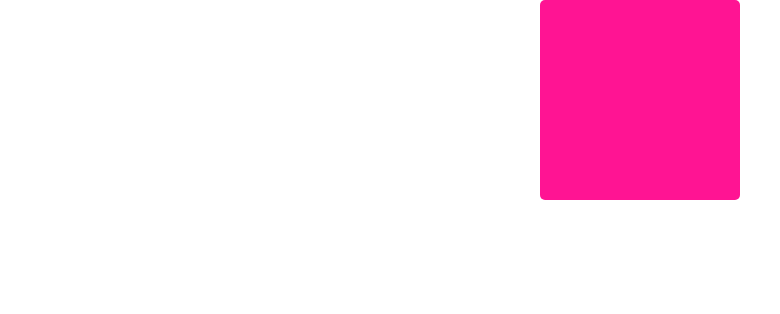
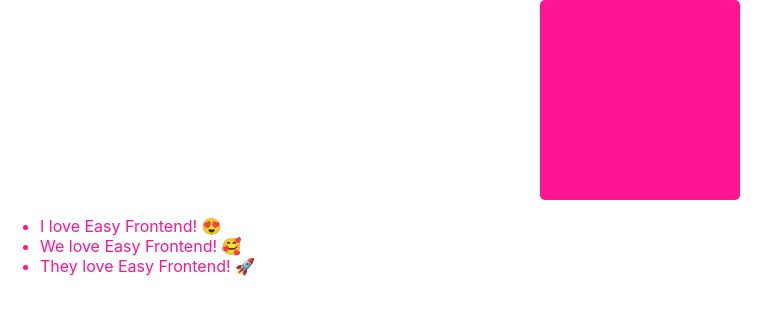
Before and after one commit to DungGit99/React-hooks-easy_frontend, a React (Create React App) app: page / in a window 1280 px wide. Shown: the top 314 px of the page, without its empty margins (0-780 px from the left). Built offline with nearby package versions, Linux system fonts and the light colour scheme.

Commit message:
Todolist

```diff
--- a/src/App.js
+++ b/src/App.js
@@ -1,11 +1,25 @@
-import React from 'react';
+import React, { useState } from 'react';
 import './App.scss';
 import ColorBox from './components/ColorBox';
+import TodoList from './components/TodoList';
 
 function App() {
+  const [todoList, setTodoList] = useState([
+    { id: 1, title: 'I love Easy Frontend! 😍 ' },
+    { id: 2, title: 'We love Easy Frontend! 🥰 ' },
+    { id: 3, title: 'They love Easy Frontend! 🚀 ' },
+  ])
+  const handleTodoList = (item) => {
+    const index = todoList.findIndex(x => x.id === item.id)
+    if(index < 0) return
+    const newTodoList = [...todoList]
+    newTodoList.splice(index,1)
+    setTodoList(newTodoList)
+  }
   return (
     <div className="app">
       <ColorBox/>
+      <TodoList todos={todoList} onTodoClick={handleTodoList} />
     </div>
   );
 }
--- a/src/App.scss
+++ b/src/App.scss
@@ -1,3 +1,3 @@
 .app {
-  color: aquamarine;
+  color: deeppink;
 }
--- a/src/components/ColorBox/index.jsx
+++ b/src/components/ColorBox/index.jsx
@@ -1,5 +1,4 @@
 import React, { useState } from 'react'
-import PropTypes from 'prop-types'
 import './ColorBox.scss'
 
 ColorBox.propTypes = {
--- /dev/null
+++ b/src/components/TodoList/index.jsx
@@ -0,0 +1,36 @@
+import React from 'react';
+import PropTypes from 'prop-types';
+
+TodoList.propTypes = {
+  todos: PropTypes.array,
+  onTodoClick: PropTypes.func
+}
+TodoList.defaultProps = {
+  todo: [],
+  onTodoClick: null
+}
+
+function TodoList(props) {
+  const {todos, onTodoClick} = props
+  const handleClick = (item) => {
+   if(onTodoClick) {
+     onTodoClick(item)
+   }
+  }
+  return (
+    <div>
+      <ul className="todo-list">
+        {todos.map(item => (
+          <li
+            key={item.id}
+            onClick={() => handleClick(item)}
+          >
+            {item.title}
+          </li>
+        ))}
+      </ul>
+    </div>
+  );
+}
+
+export default TodoList;
```
